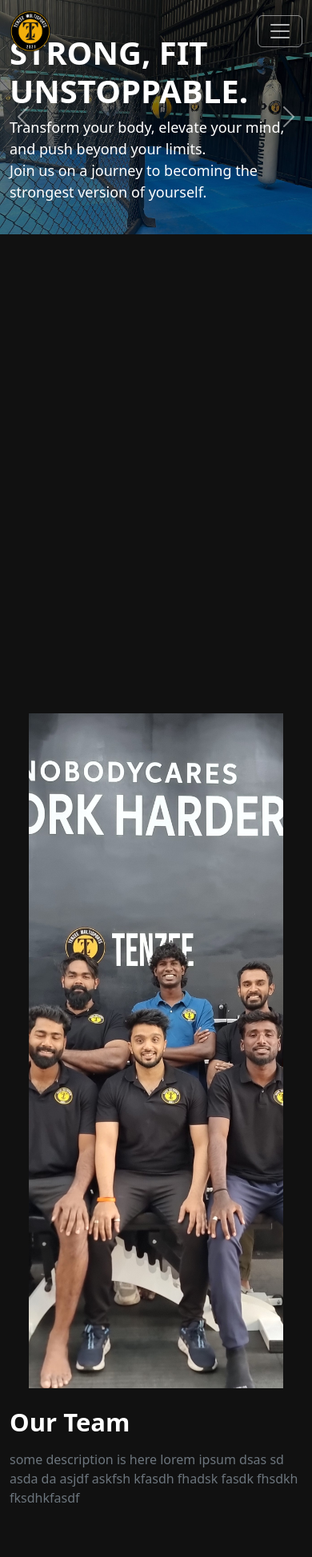
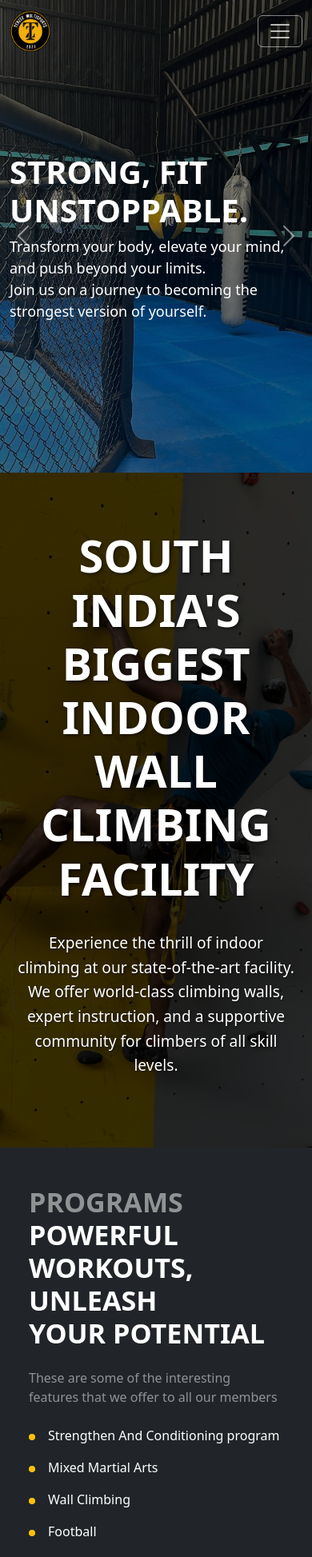
Before and after one commit to kartarSingh02/TenzeeMultiSports, a Vue app: page / in a window 390 px wide. Shown: the top 1947 px of the page at 80% size. Built offline with nearby package versions, Linux system fonts and the light colour scheme.

Commit message:
added components

```diff
--- a/index.html
+++ b/index.html
@@ -2,10 +2,10 @@
 <html lang="">
   <head>
     <meta charset="UTF-8">
-    <link rel="icon" href="/favicon.ico">
+    <link rel="icon" href="/src/assets/images/TenzeeMultiSportsLogo.png">
     <meta name="viewport" content="width=device-width, initial-scale=1.0">
     <link rel="stylesheet" href="https://cdnjs.cloudflare.com/ajax/libs/font-awesome/6.5.1/css/all.min.css">
-    <title>Vite App</title>
+    <title>Tenzee MultiSports</title>
   </head>
   <body>
     <div id="app"></div>
--- a/src/components/home/AboutUs.vue
+++ b/src/components/home/AboutUs.vue
@@ -4,24 +4,24 @@
       <div class="background-image"></div>
     </div>
     <div class="content-wrapper">
-      <div class="hero-text">
-        <h1>UNLOCK YOUR FITNESS POTENTIAL</h1>
-        <h1>WITH OUR TEAM</h1>
-      </div>
+      <div class="hero-content">
+        <h1 class="main-title">Welcome to Tenzee Multisports</h1>
+        <p class="tagline">Where fitness meets diversity in a state-of-the-art multisports facility</p>
 
-      <div class="container py-5 px-4">
-        <div class="row g-4">
-          <div
-              v-for="member in teamMembers"
-              :key="member.id"
-              class="col-lg-3 col-md-4 col-sm-6"
-          >
-            <div class="team-member">
-              <img :src="member.image" :alt="member.name" class="team-img">
-              <div class="member-info">
-                <h4>{{ member.name }}</h4>
-                <p>{{ member.position }}</p>
-              </div>
+        <div class="description">
+          <h2 class="subtitle">What is Tenzee Multisports all about?</h2>
+          <div class="features">
+            <div class="feature-item">
+              <h3>Expert Guidance</h3>
+              <p>Benefit from the expertise of our professional trainers, coaches, and physiotherapists</p>
+            </div>
+            <div class="feature-item">
+              <h3>Comprehensive Access</h3>
+              <p>Full access to all facilities including gym, MMA arena, football fields, and climbing walls</p>
+            </div>
+            <div class="feature-item">
+              <h3>State-of-the-Art Facilities</h3>
+              <p>Train with the latest equipment in well-maintained environments</p>
             </div>
           </div>
         </div>
@@ -31,58 +31,6 @@
 </template>
 
 <script setup>
-import { ref } from 'vue'
-
-const teamMembers = ref([
-  {
-    id: 1,
-    name: 'Gaurav Chinnivar',
-    position: 'Founder',
-    image: '/src/assets/images/BoxingMan-1.jpeg',
-  },
-  {
-    id: 2,
-    name: 'Manoj Kumar',
-    position: 'S&C Head Coach',
-    image: '/src/assets/images/BoxingMan-1.jpeg',
-  },
-  {
-    id: 3,
-    name: 'Francis Xavier',
-    position: 'Football Head Coach',
-    image: '/src/assets/images/BoxingMan-1.jpeg',
-  },
-  {
-    id: 4,
-    name: 'Rehan Khan',
-    position: 'MMA Coach',
-    image: '/src/assets/images/BoxingMan-1.jpeg',
-  },
-  {
-    id: 5,
-    name: 'Kethan P',
-    position: 'Climbing Coach',
-    image: '/src/assets/images/BoxingMan-1.jpeg',
-  },
-  {
-    id: 6,
-    name: 'Valerain Joel',
-    position: 'Football Coach',
-    image: '/src/assets/images/BoxingMan-1.jpeg',
-  },
-  {
-    id: 7,
-    name: 'Madan Rao',
-    position: 'S&C Coach',
-    image: '/src/assets/images/BoxingMan-1.jpeg',
-  },
-  {
-    id: 8,
-    name: 'Rohit Pathak',
-    position: 'Facility Manager',
-    image: '/src/assets/images/BoxingMan-1.jpeg',
-  },
-])
 </script>
 
 <style scoped>
@@ -99,7 +47,6 @@ const teamMembers = ref([
   left: 0;
   width: 100%;
   height: 100%;
-  overflow: hidden;
 }
 
 .background-image {
@@ -108,84 +55,97 @@ const teamMembers = ref([
   left: 0;
   width: 100%;
   height: 100%;
-  background-image: url('/src/assets/images/WallClimbing-2.jpeg');
+  background-image: url('/src/assets/images/team.jpg');
   background-size: cover;
   background-position: center;
   background-repeat: no-repeat;
-  background-attachment: fixed;
-  opacity: 0.3;
+  opacity: 0.4;
   filter: brightness(0.7);
 }
 
 .content-wrapper {
   position: relative;
   z-index: 2;
+  min-height: 100vh;
+  display: flex;
+  align-items: center;
+  justify-content: center;
+  padding: 2rem;
 }
 
-.hero-text {
+.hero-content {
+  max-width: 1000px;
   text-align: center;
-  padding-top: 4rem;
-  margin-bottom: 2rem;
+  color: white;
 }
 
-.hero-text h1 {
-  color: white;
-  font-size: 3.5rem;
+.main-title {
+  font-size: 4rem;
   font-weight: 700;
-  line-height: 1.2;
+  margin-bottom: 1rem;
   text-transform: uppercase;
-  margin: 0;
   text-shadow: 2px 2px 4px rgba(0, 0, 0, 0.5);
 }
 
-.container {
-  position: relative;
+.tagline {
+  font-size: 1.5rem;
+  margin-bottom: 3rem;
+  color: #ffd700;
+  text-shadow: 1px 1px 2px rgba(0, 0, 0, 0.5);
 }
 
-.team-member {
-  position: relative;
-  margin-bottom: 30px;
-  overflow: hidden;
+.subtitle {
+  font-size: 2.5rem;
+  margin-bottom: 2rem;
+  text-transform: uppercase;
+  color: #fff;
+}
+
+.features {
+  display: grid;
+  grid-template-columns: repeat(auto-fit, minmax(250px, 1fr));
+  gap: 2rem;
+  margin-top: 2rem;
+}
+
+.feature-item {
+  background: rgba(0, 0, 0, 0.6);
+  padding: 1.5rem;
   border-radius: 8px;
-  box-shadow: 0 4px 6px rgba(0, 0, 0, 0.1);
   transition: transform 0.3s ease;
 }
 
-.team-member:hover {
+.feature-item:hover {
   transform: translateY(-5px);
 }
 
-.team-img {
-  width: 100%;
-  height: 300px;
-  object-fit: cover;
-  transition: transform 0.3s ease;
+.feature-item h3 {
+  color: #ffd700;
+  font-size: 1.4rem;
+  margin-bottom: 0.5rem;
 }
 
-.team-member:hover .team-img {
-  transform: scale(1.05);
+.feature-item p {
+  font-size: 1rem;
+  line-height: 1.5;
+  opacity: 0.9;
 }
 
-.member-info {
-  position: absolute;
-  bottom: 0;
-  left: 0;
-  right: 0;
-  background: linear-gradient(to top, rgba(0,0,0,0.9), transparent);
-  color: white;
-  padding: 20px;
-}
+@media (max-width: 768px) {
+  .main-title {
+    font-size: 2.5rem;
+  }
 
-.member-info h4 {
-  margin: 0;
-  font-weight: bold;
-  color: #ffd700;
-  font-size: 1.2rem;
-}
+  .tagline {
+    font-size: 1.2rem;
+  }
 
-.member-info p {
-  margin: 5px 0 0;
-  font-size: 0.9rem;
-  opacity: 0.9;
+  .subtitle {
+    font-size: 2rem;
+  }
+
+  .features {
+    grid-template-columns: 1fr;
+  }
 }
 </style>
--- a/src/components/home/Contacts.vue
+++ b/src/components/home/Contacts.vue
@@ -31,7 +31,7 @@
 
       <div class="row">
         <div class="text-lg-center mt-3 mt-lg-0 text-warning">
-          <p class="mb-0">Copyright 2023 © All Right Reserved Design by Rometheme</p>
+          <p class="mb-0">Copyright 2021 © All Rights Reserved by Tenzee MultiSports</p>
         </div>
       </div>
     </div>
--- a/src/components/home/HeroSection.vue
+++ b/src/components/home/HeroSection.vue
@@ -1,7 +1,7 @@
 <template>
   <div class="carousel-container">
-    <section class="position-relative vh-100">
-      <div id="heroCarousel" class="carousel slide carousel-fade" data-bs-ride="carousel">
+    <section class="position-relative">
+      <div id="heroCarousel" class="carousel slide carousel-fade h-100" data-bs-ride="carousel">
         <div class="carousel-inner h-100">
           <div
               v-for="(slide, index) in slides"
@@ -50,15 +50,15 @@
         </button>
       </div>
     </section>
-    <TeamPhoto class="position-relative z-1" />
+  <Overview />
   </div>
 </template>
 
 <script setup>
 import { onMounted } from 'vue'
-import TeamPhoto from "@/components/home/TeamPhoto.vue"
 import 'bootstrap/dist/css/bootstrap.min.css'
 import 'bootstrap'
+import Overview from "@/components/home/Overview.vue";
 
 const slides = [
   {
@@ -84,6 +84,13 @@ onMounted(() => {
 </script>
 
 <style scoped>
+/* Carousel base styles */
+.carousel,
+.carousel-inner,
+.carousel-item {
+  min-height: 70vh;
+}
+
 .carousel-item {
   transition: transform 1.2s ease-in-out;
 }
@@ -97,6 +104,7 @@ onMounted(() => {
   text-align: left;
 }
 
+/* Animations */
 @keyframes slideIn {
   from {
     opacity: 0;
@@ -130,6 +138,11 @@ onMounted(() => {
 }
 
 @media (max-width: 768px) {
+  .carousel-item img {
+    min-height: 70vh;
+    object-fit: cover;
+  }
+
   .display-3 {
     font-size: 2.5rem;
   }
--- a/src/components/home/KidsProgram.vue
+++ b/src/components/home/KidsProgram.vue
@@ -40,19 +40,19 @@ const programs = ref([
     title: 'Football',
     description: 'One-on-one coaching for maximum results',
     image: '/src/assets/images/FootballMan-2.jpeg',
-    tags: ['Coaching', 'Strength']
+    tags: ['Football', 'Stamina']
   },
   {
     title: 'Martial Arts',
     description: 'High-energy group workouts for all levels',
     image: '/src/assets/images/BoxingMan-1.jpeg',
-    tags: ['Coaching', 'Strength']
+    tags: ['Strength', 'Training']
   },
   {
     title: 'Wall Climbing',
     description: 'Structured classes for targeted fitness goals',
     image: '/src/assets/images/WallClimbing-3.jpeg',
-    tags: ['Coaching', 'Fitness']
+    tags: ['Climbing', 'Gripping']
   },
   {
     title: 'Strength Training',
--- /dev/null
+++ b/src/components/home/Overview.vue
@@ -0,0 +1,88 @@
+<template>
+  <div class="team-section">
+    <div class="background-wrapper">
+      <div class="background-image"></div>
+    </div>
+    <div class="content-wrapper">
+      <div class="hero-content">
+        <h1>South India's Biggest Indoor</h1>
+        <h1>Wall Climbing Facility</h1>
+        <p class="description">
+          Experience the thrill of indoor climbing at our state-of-the-art facility.
+          We offer world-class climbing walls, expert instruction, and a supportive
+          community for climbers of all skill levels.
+        </p>
+      </div>
+    </div>
+  </div>
+</template>
+
+<script setup>
+// No script needed for this version
+</script>
+
+<style scoped>
+.team-section {
+  position: relative;
+  min-height: 100vh;
+  background-color: #000;
+  overflow: hidden;
+}
+
+.background-wrapper {
+  position: absolute;
+  top: 0;
+  left: 0;
+  width: 100%;
+  height: 100%;
+  overflow: hidden;
+}
+
+.background-image {
+  position: absolute;
+  top: 0;
+  left: 0;
+  width: 100%;
+  height: 100%;
+  background-image: url('/src/assets/images/WallClimbing-2.jpeg');
+  background-size: cover;
+  background-position: center;
+  background-repeat: no-repeat;
+  background-attachment: fixed;
+  opacity: 0.3;
+  filter: brightness(0.7);
+}
+
+.content-wrapper {
+  position: relative;
+  z-index: 2;
+  height: 100vh;
+  display: flex;
+  align-items: center;
+  justify-content: center;
+}
+
+.hero-content {
+  text-align: center;
+  max-width: 800px;
+  padding: 0 20px;
+}
+
+.hero-content h1 {
+  color: white;
+  font-size: 3.5rem;
+  font-weight: 700;
+  line-height: 1.2;
+  text-transform: uppercase;
+  margin: 0;
+  text-shadow: 2px 2px 4px rgba(0, 0, 0, 0.5);
+}
+
+.description {
+  color: white;
+  font-size: 1.2rem;
+  margin-top: 2rem;
+  line-height: 1.6;
+  text-shadow: 1px 1px 2px rgba(0, 0, 0, 0.5);
+}
+</style>
--- a/src/components/home/Programs.vue
+++ b/src/components/home/Programs.vue
@@ -1,9 +1,10 @@
 <template>
   <div class="container-fluid bg-dark py-5 container mx-auto px-4">
     <div class="row g-4">
+      <!-- Left Column (unchanged) -->
       <div class="col-lg-6 px-4">
         <div class="position-relative mb-4">
-          <h1 class="display-4 text-white fw-bold position-relative">
+          <h1 class="display-4 text-white fw-bold">
             <span class="text-white-50">PROGRAMS</span><br/>
             POWERFUL<br/>
             WORKOUTS, UNLEASH<br/>
@@ -15,80 +16,86 @@
           These are some of the interesting features that we offer to all our members
         </p>
 
-        <div class="features-list mb-4">
-          <div class="d-flex align-items-center mb-3">
-            <i class="bi bi-check-square-fill text-warning me-3"></i>
+        <ul class="features-list list-unstyled mb-4">
+          <li class="mb-3">
+            <span class="dot me-3"></span>
             <span class="text-white">Strengthen And Conditioning program</span>
-          </div>
-          <div class="d-flex align-items-center mb-3">
-            <i class="bi bi-check-square-fill text-warning me-3"></i>
+          </li>
+          <li class="mb-3">
+            <span class="dot me-3"></span>
             <span class="text-white">Mixed Martial Arts</span>
-          </div>
-          <div class="d-flex align-items-center mb-3">
-            <i class="bi bi-check-square-fill text-warning me-3"></i>
+          </li>
+          <li class="mb-3">
+            <span class="dot me-3"></span>
             <span class="text-white">Wall Climbing</span>
-          </div>
-          <div class="d-flex align-items-center mb-3">
-            <i class="bi bi-check-square-fill text-warning me-3"></i>
+          </li>
+          <li class="mb-3">
+            <span class="dot me-3"></span>
             <span class="text-white">Football</span>
-          </div>
-        </div>
+          </li>
+          <li class="mb-3">
+            <span class="dot me-3"></span>
+            <span class="text-white">Olympic Weightlifting</span>
+          </li>
+          <li class="mb-3">
+            <span class="dot me-3"></span>
+            <span class="text-white">Certified Trainers</span>
+          </li>
+          <li class="mb-3">
+            <span class="dot me-3"></span>
+            <span class="text-white">Performance Tracking</span>
+          </li>
+          <li class="mb-3">
+            <span class="dot me-3"></span>
+            <span class="text-white">Personal Training</span>
+          </li>
+        </ul>
 
-        <button class="btn btn-outline-warning rounded-pill px-4 py-2">
+        <a href="https://fc.one/Tenzee-multisports" target="_blank" rel="noopener noreferrer"
+           class="btn btn-outline-warning rounded-pill px-4 py-2">
           Book Now <i class="bi bi-arrow-right ms-2"></i>
-        </button>
+        </a>
       </div>
 
       <div class="col-lg-6">
         <div class="row g-4">
           <div class="col-12">
-            <div class="card bg-dark text-white border-0">
+            <div class="card bg-dark text-white border-0 animate-card animate-from-top">
               <div class="row g-0">
                 <div class="col-md-6">
-                  <img
-                      src="/src/assets/images/WallClimbing-1.jpeg"
-                      alt="Weight Loss Training"
-                      class="img-fluid h-100 object-fit-cover"
-                  />
+                  <img src="/src/assets/images/WallClimbing-1.jpeg" alt="Weight Loss Training"
+                       class="img-fluid h-100 object-fit-cover" />
                 </div>
-                <div class="col-md-6 p-4">
-                  <div class="card-body">
-                    <h6 class="text-white-50 mb-2">TRAINING</h6>
-                    <h2 class="card-title mb-3">Weight Loss</h2>
-                    <p class="card-text text-white-50">
-                      Lorem ipsum dolor sit amet, consectetur adipiscing elit. Ut elit tellus, luctus nec.
-                    </p>
-                    <button class="btn btn-outline-warning rounded-pill px-4">
-                      Read More <i class="bi bi-arrow-right ms-2"></i>
-                    </button>
-                  </div>
+                <div class="col-md-6">
+                  <img src="/src/assets/images/BoxingRing.jpeg" alt="Weight Loss Training"
+                       class="img-fluid h-100 object-fit-cover" />
                 </div>
               </div>
             </div>
           </div>
 
-          <!-- Training Plan Card -->
           <div class="col-12">
-            <div class="card bg-warning text-dark border-0">
+            <div class="card bg-warning text-dark border-0 animate-card animate-from-bottom">
               <div class="row g-0">
                 <div class="col-md-6 p-4">
                   <div class="card-body">
                     <h6 class="text-dark mb-2">TRAINING</h6>
                     <h2 class="card-title mb-3">Training Plan</h2>
                     <p class="card-text">
-                      Lorem ipsum dolor sit amet, consectetur adipiscing elit. Ut elit tellus, luctus nec.
+                      Strength and Conditioning
+                      program is designed to enhance
+                      your overall physical performance.
+                      Whether you're an athlete looking
+                      to improve your game or someone
+                      seeking a healthier lifestyle, our
+                      tailored workouts will help you
+                      achieve peak performance.
                     </p>
-                    <button class="btn btn-dark rounded-pill px-4">
-                      Read More <i class="bi bi-arrow-right ms-2"></i>
-                    </button>
                   </div>
                 </div>
                 <div class="col-md-6">
-                  <img
-                      src="/src/assets/images/BoxingWoman.jpeg"
-                      alt="Training Plan"
-                      class="img-fluid h-100 object-fit-cover"
-                  />
+                  <img src="/src/assets/images/BoxingWoman.jpeg" alt="Training Plan"
+                       class="img-fluid h-100 object-fit-cover" />
                 </div>
               </div>
             </div>
@@ -101,11 +108,51 @@
 </template>
 
 <script setup>
+import { onMounted } from 'vue';
 import KidsProgram from "@/components/home/KidsProgram.vue";
+
+onMounted(() => {
+  const observer = new IntersectionObserver((entries) => {
+    entries.forEach(entry => {
+      if (entry.isIntersecting) {
+        entry.target.classList.add('show');
+      }
+    });
+  }, {
+    threshold: 0.1,
+    rootMargin: '50px'
+  });
+
+  document.querySelectorAll('.animate-card').forEach((element) => {
+    observer.observe(element);
+  });
+});
 </script>
 
 <style scoped>
-.features-list i {
-  font-size: 1.2rem;
+.dot {
+  display: inline-block;
+  width: 8px;
+  height: 8px;
+  background-color: #ffc107;
+  border-radius: 50%;
+}
+
+.animate-card {
+  visibility: hidden;
+  transition: all 0.8s cubic-bezier(0.4, 0, 0.2, 1);
+}
+
+.animate-from-top {
+  transform: translateY(-50px);
+}
+
+.animate-from-bottom {
+  transform: translateY(50px);
+}
+
+.animate-card.show {
+  visibility: visible;
+  transform: translateY(0);
 }
 </style>
--- a/src/components/home/TeamPhoto.vue
+++ /dev/null
@@ -1,29 +0,0 @@
-<template>
-  <div class="container py-5">
-    <div class="row align-items-center">
-      <div class="col-lg-7 mb-4 mb-lg-0">
-        <div class="position-relative" style="min-height: 100vh;">
-          <img
-              src="/src/assets/images/team.jpg"
-              alt="team"
-              class="w-100 h-100 object-fit-cover position-absolute top-0 start-0 px-4"
-          />
-        </div>
-      </div>
-
-      <div class="col-lg-5">
-        <div class="text-white">
-          <h1 class="display-5 fw-semibold mb-3">Our Team</h1>
-          <p class="text-secondary fs-6">
-            some description is here lorem ipsum dsas sd asda da asjdf askfsh kfasdh fhadsk fasdk fhsdkh fksdhkfasdf
-          </p>
-        </div>
-      </div>
-    </div>
-  </div>
-</template>
-
-<script setup>
-</script>
-
-<!-- No custom CSS needed as we're using Bootstrap classes -->
--- a/src/components/home/Testimonials.vue
+++ b/src/components/home/Testimonials.vue
@@ -3,7 +3,7 @@
     <div class="overlay"></div>
     <div class="container position-relative px-4">
       <div class="row mb-5">
-        <div class="col-12">
+        <div class="col-12 text-center">
           <h1 class="testimonials-title">TESTIMONIALS</h1>
         </div>
       </div>
```
